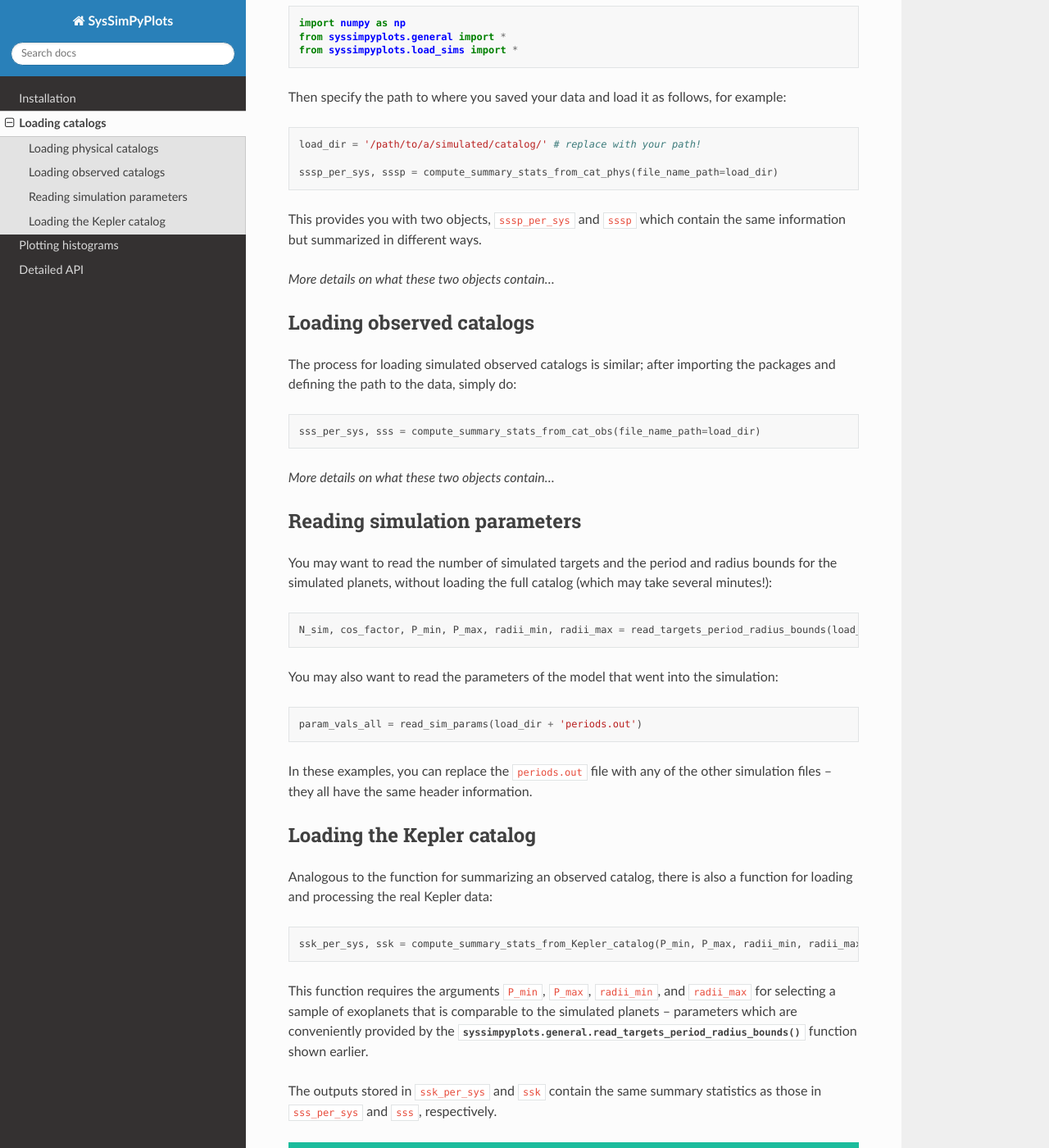
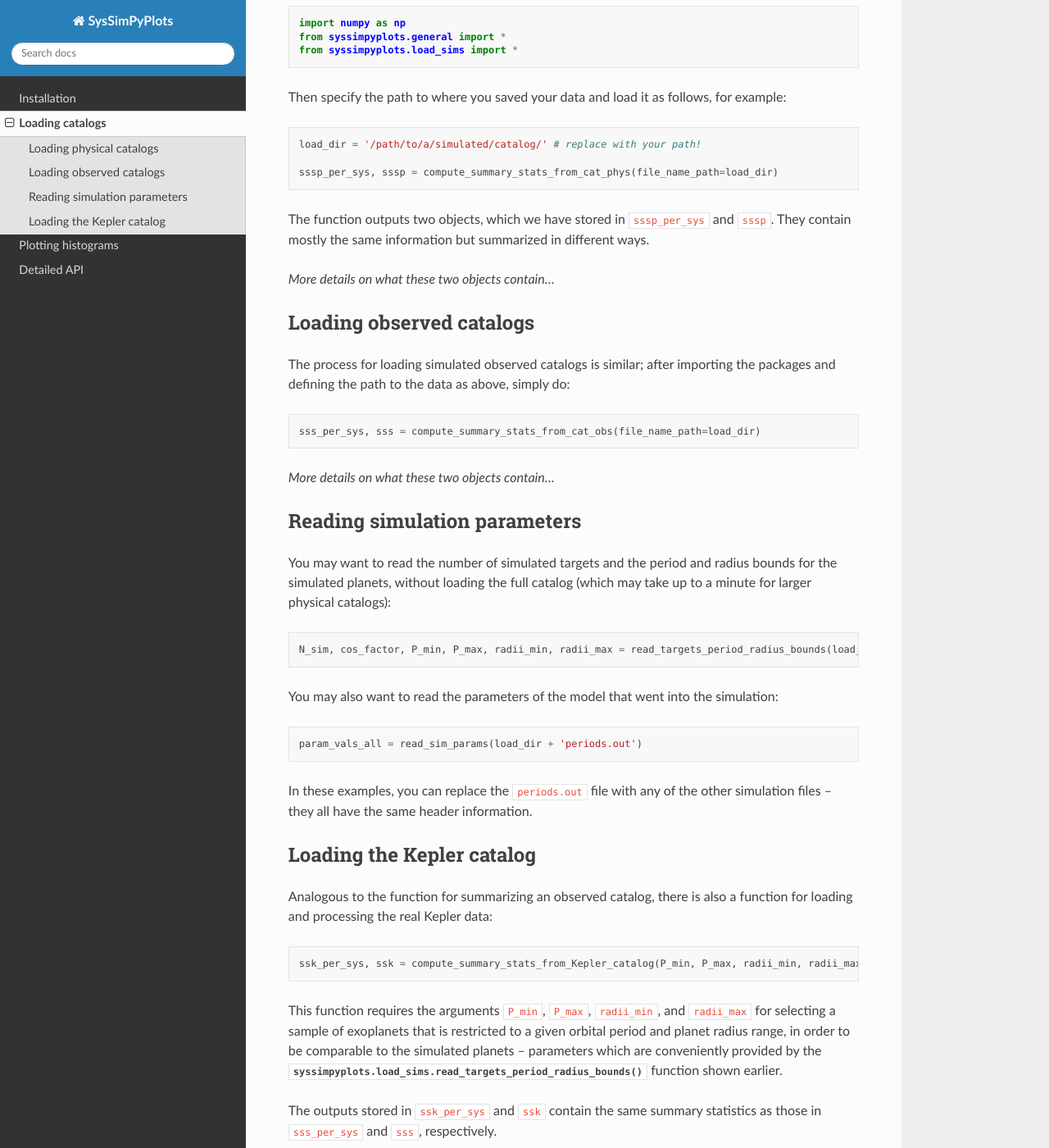
Before and after one commit to hematthi/SysSimPyPlots, a Sphinx documentation site: the page built from docs/source/loading.rst, in a window 1280 px wide and 1400 px high, scrolled down 473 px. Shown: the whole window at 82% size. Built offline with Sphinx 7.4.7 and the Read the Docs theme 2.0.0, drawn with Linux system fonts in a browser that asks for light colours; some of the changed text lies outside the part shown.

Commit message:
Update tutorial for loading catalogs

```diff
--- a/docs/source/loading.rst
+++ b/docs/source/loading.rst
@@ -26,7 +26,7 @@ Then specify the path to where you saved your data and load it as follows, for e
 
    sssp_per_sys, sssp = compute_summary_stats_from_cat_phys(file_name_path=load_dir)
 
-This provides you with two objects, ``sssp_per_sys`` and ``sssp`` which contain the same information but summarized in different ways.
+The function outputs two objects, which we have stored in ``sssp_per_sys`` and ``sssp``. They contain mostly the same information but summarized in different ways.
 
 *More details on what these two objects contain...*
 
@@ -34,7 +34,7 @@ This provides you with two objects, ``sssp_per_sys`` and ``sssp`` which contain
 Loading observed catalogs
 -------------------------
 
-The process for loading simulated observed catalogs is similar; after importing the packages and defining the path to the data, simply do:
+The process for loading simulated observed catalogs is similar; after importing the packages and defining the path to the data as above, simply do:
 
 .. code-block:: python
 
@@ -46,7 +46,7 @@ The process for loading simulated observed catalogs is similar; after importing
 Reading simulation parameters
 -----------------------------
 
-You may want to read the number of simulated targets and the period and radius bounds for the simulated planets, without loading the full catalog (which may take several minutes!):
+You may want to read the number of simulated targets and the period and radius bounds for the simulated planets, without loading the full catalog (which may take up to a minute for larger physical catalogs):
 
 .. code-block:: python
 
@@ -70,13 +70,13 @@ Analogous to the function for summarizing an observed catalog, there is also a f
 
    ssk_per_sys, ssk = compute_summary_stats_from_Kepler_catalog(P_min, P_max, radii_min, radii_max)
 
-This function requires the arguments ``P_min``, ``P_max``, ``radii_min``, and ``radii_max`` for selecting a sample of exoplanets that is comparable to the simulated planets -- parameters which are conveniently provided by the :py:func:`syssimpyplots.general.read_targets_period_radius_bounds` function shown earlier.
+This function requires the arguments ``P_min``, ``P_max``, ``radii_min``, and ``radii_max`` for selecting a sample of exoplanets that is restricted to a given orbital period and planet radius range, in order to be comparable to the simulated planets -- parameters which are conveniently provided by the :py:func:`syssimpyplots.load_sims.read_targets_period_radius_bounds` function shown earlier.
 
 The outputs stored in ``ssk_per_sys`` and ``ssk`` contain the same summary statistics as those in ``sss_per_sys`` and ``sss``, respectively.
 
 .. hint::
 
-   The variable names ``sss`` and ``ssk`` were chosen to stand for "summary statistics simulated" and "summary statistics Kepler", respectively (and ``sssp`` for "summary statistics simulated physical"). Though, you are free to choose whatever variable names you prefer.
+   The variable names ``sss`` and ``ssk`` were chosen to stand for "summary statistics simulated" and "summary statistics Kepler", respectively (and ``sssp`` for "summary statistics simulated physical"). Of course, you are free to choose whatever variable names you prefer.
 
 You are now ready to use the catalogs to explore the models!
 
```
